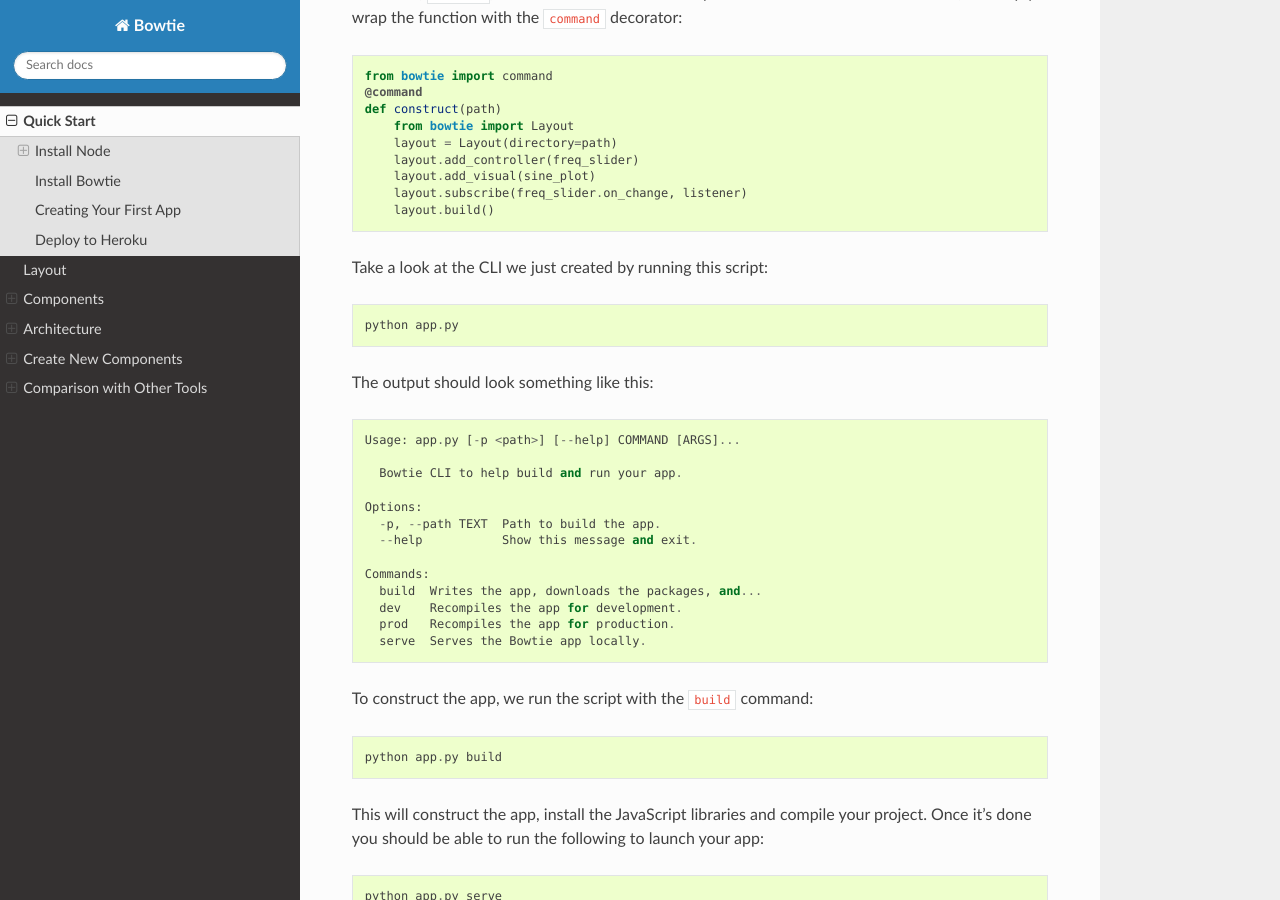
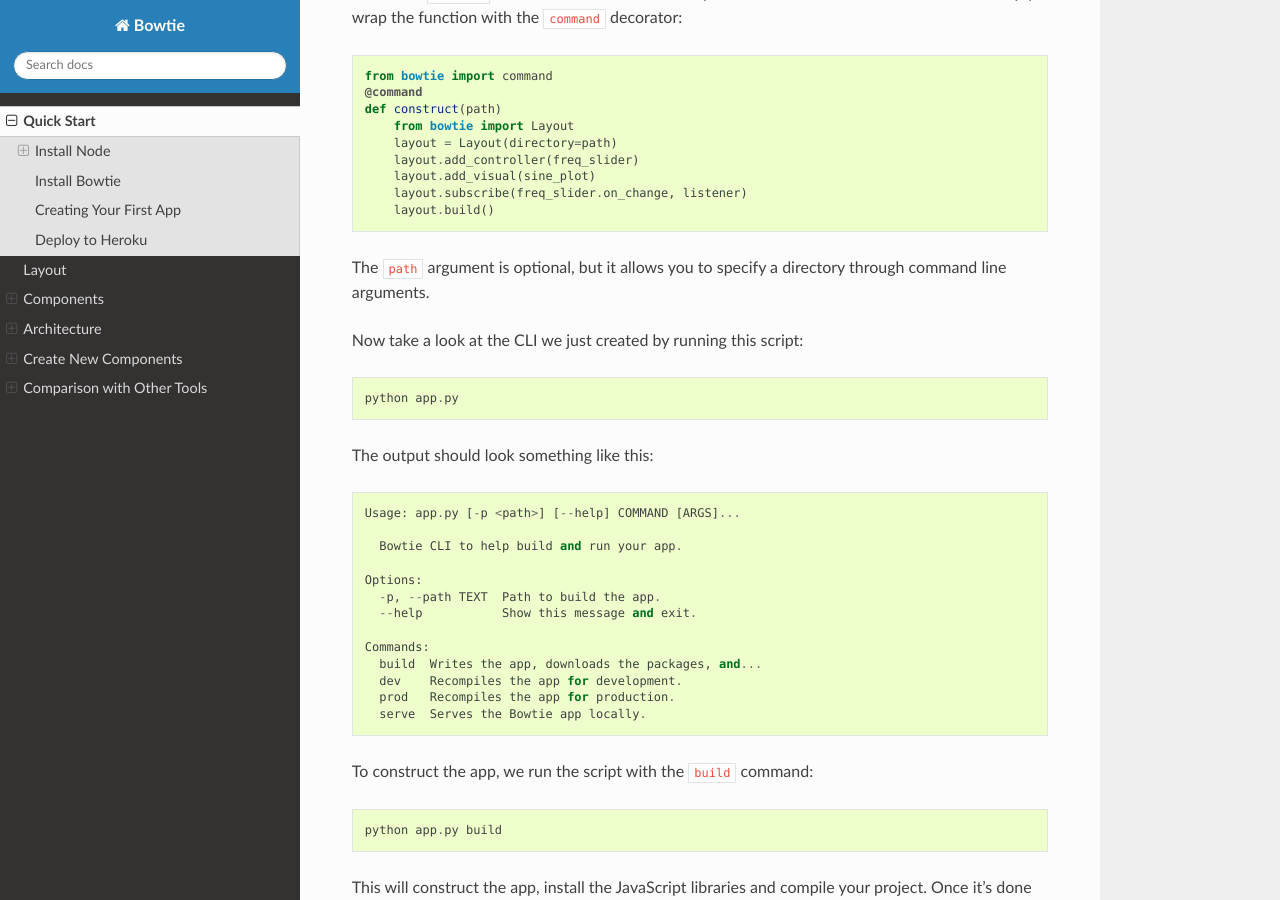
Before and after one commit to jwkvam/bowtie, a Sphinx documentation site: the page built from doc/quickstart.rst, in a window 1280 px wide and 900 px high, scrolled down 1812 px. Built offline with Sphinx 7.4.7 and the Read the Docs theme 2.0.0, drawn with Linux system fonts in a browser that asks for light colours; pages that are not in the unit, such as notebooks, are missing from menus.

Commit message:
note that path argument is optional

```diff
--- a/doc/quickstart.rst
+++ b/doc/quickstart.rst
@@ -90,7 +90,9 @@
         layout.subscribe(freq_slider.on_change, listener)
         layout.build()
 
-Take a look at the CLI we just created by running this script::
+The ``path`` argument is optional, but it allows you to specify a directory through command line arguments.
+
+Now take a look at the CLI we just created by running this script::
 
     python app.py
 
```
